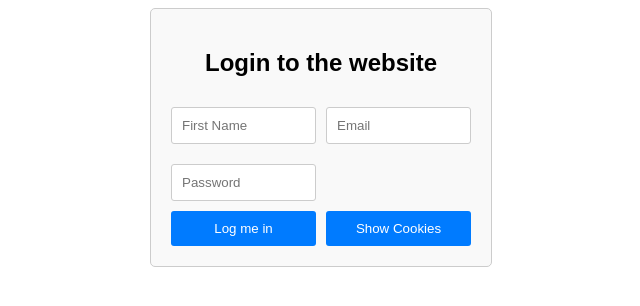
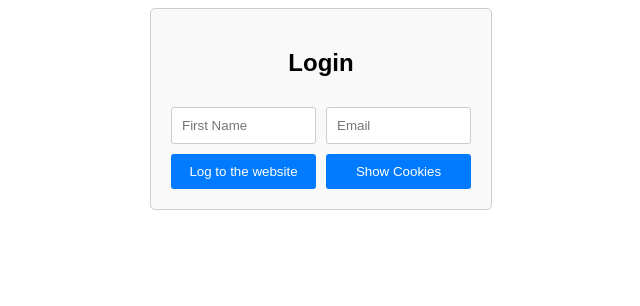
Before and after one commit to GustaveIR/alx_javascript, a website: page Cookies_local_storage/0-index.html in a window 1280 px wide. Shown: the whole page, without its empty margins (319-959 px from the left). Drawn offline with Linux system fonts and the light colour scheme.

Commit message:
Cookies_local_storage

```diff
--- a/Cookies_local_storage/0-index.html
+++ b/Cookies_local_storage/0-index.html
@@ -20,7 +20,6 @@
         text-align: center;
     }
     .login-container input[type="text"],
-    .login-container input[type="password"],
     .login-container input[type="email"] {
         width: calc(50% - 5px);
         padding: 10px;
@@ -52,15 +51,14 @@
 <body>
 
 <div class="login-container">
-    <h2>Login to the website</h2>
+    <h2>Login</h2>
     <form action="#" method="post">
         <div class="flex-container">
             <input type="text" id="firstname" name="firstname" placeholder="First Name" required>
             <input type="email" id="email" name="email" placeholder="Email" required>
         </div>
-        <input type="password" name="password" placeholder="Password" required>
         <div class="flex-container">
-            <input type="submit" value="Log me in" onclick="setCookies()">
+            <input type="submit" value="Log to the website" onclick="setCookies()">
             <button type="button" onclick="showCookies()">Show Cookies</button>
         </div>
     </form>
```
